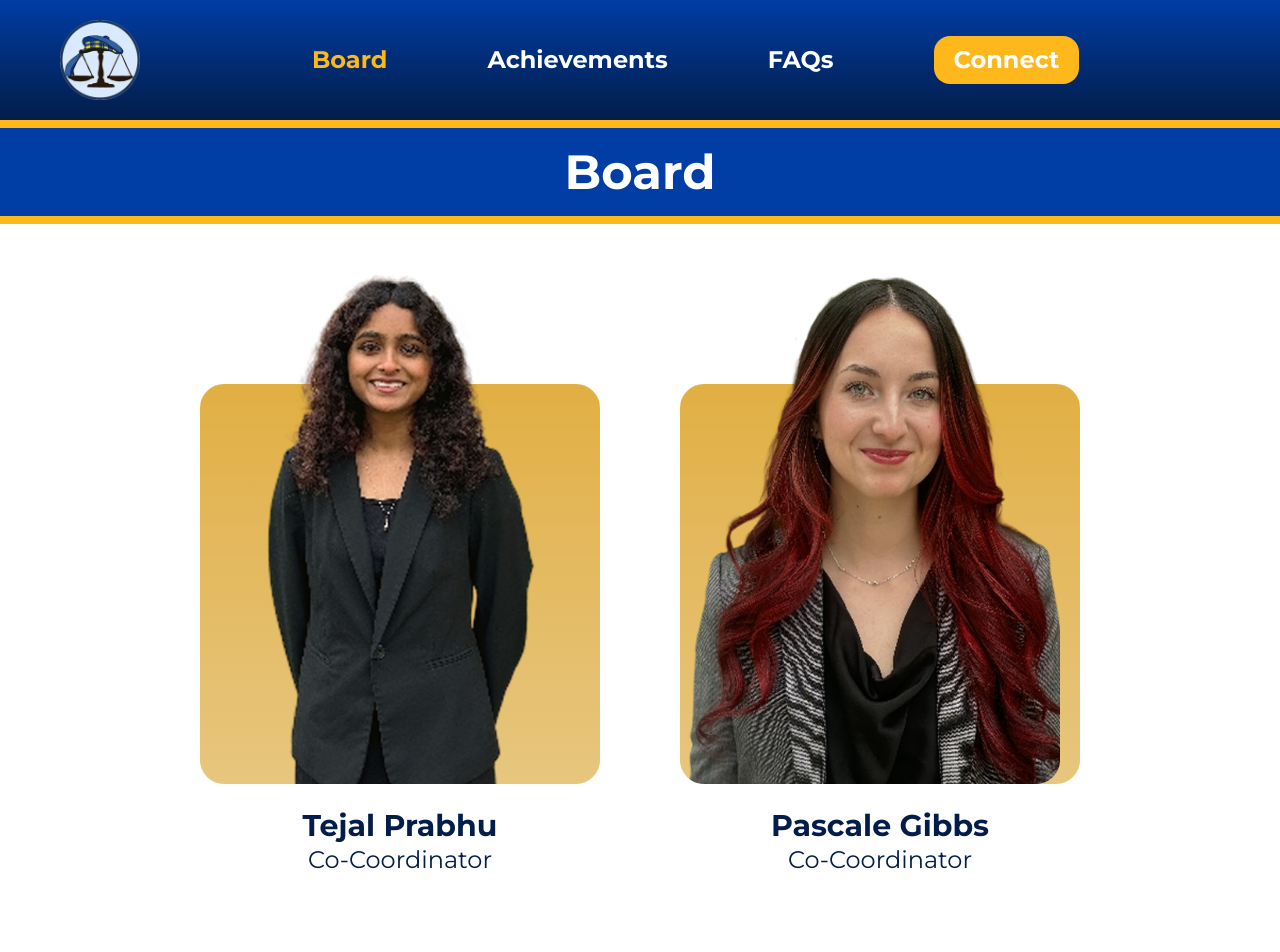
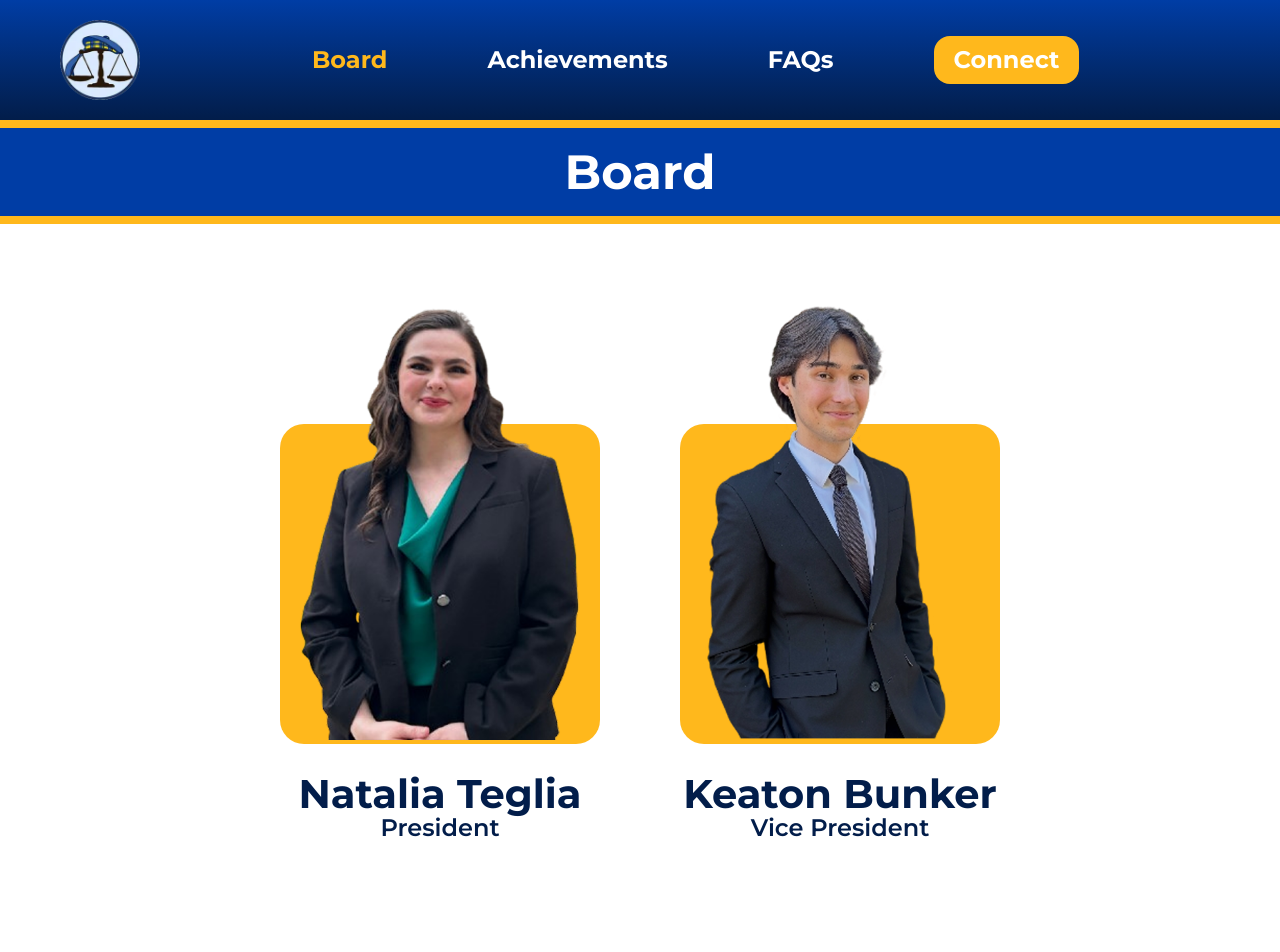
Before and after one commit to acm-ucr/mock-trial-website, a Next.js app: page /board in a window 1280 px wide. Shown: the top 952 px of the page. Built offline with nearby package versions, Linux system fonts and the light colour scheme.

Commit message:
Finished first row

```diff
--- a/src/app/board/page.tsx
+++ b/src/app/board/page.tsx
@@ -1,10 +1,12 @@
 import Header from "@/components/Header";
+import BoardFirstRow from "@/components/Board/BoardFirstRow";
 import BoardSecondRow from "@/components/Board/BoardSecondRow";
 
 const Board = () => {
   return (
     <>
       <Header title="Board" />
+      <BoardFirstRow />
       <BoardSecondRow />
     </>
   );
--- /dev/null
+++ b/src/components/Board/BoardFirstRow.tsx
@@ -0,0 +1,45 @@
+import Image from "next/image";
+import President from "@/public/board/natalia_teglia.webp";
+import VicePresident from "@/public/board/keaton_bunker.webp";
+
+const BoardFirstRow = () => {
+  return (
+    <div className="mt-50 flex h-screen items-start justify-center gap-20">
+      <div className="flex w-1/4 flex-col items-center">
+        <div className="bg-mocktrial-yellow relative aspect-square w-full overflow-visible rounded-3xl">
+          <Image
+            src={President}
+            alt="Natalia Teglia"
+            fill
+            className="-translate-y-17 scale-140 rounded-3xl object-cover object-bottom"
+          />
+        </div>
+        <p className="text-mocktrial-darkblue mt-5 text-center text-[2.5rem] font-extrabold">
+          Natalia Teglia
+        </p>
+        <p className="text-mocktrial-darkblue -mt-3 text-center text-2xl font-semibold">
+          President
+        </p>
+      </div>
+
+      <div className="flex w-1/4 flex-col items-center">
+        <div className="bg-mocktrial-yellow relative aspect-square w-full overflow-visible rounded-3xl">
+          <Image
+            src={VicePresident}
+            alt="Keaton Bunker"
+            fill
+            className="origin-bottom -translate-x-5 -translate-y-23 scale-90 overflow-visible rounded-3xl object-cover"
+          />
+        </div>
+        <p className="text-mocktrial-darkblue mt-5 text-center text-[2.5rem] font-extrabold">
+          Keaton Bunker
+        </p>
+        <p className="text-mocktrial-darkblue -mt-3 text-center text-2xl font-semibold">
+          Vice President
+        </p>
+      </div>
+    </div>
+  );
+};
+
+export default BoardFirstRow;
```
